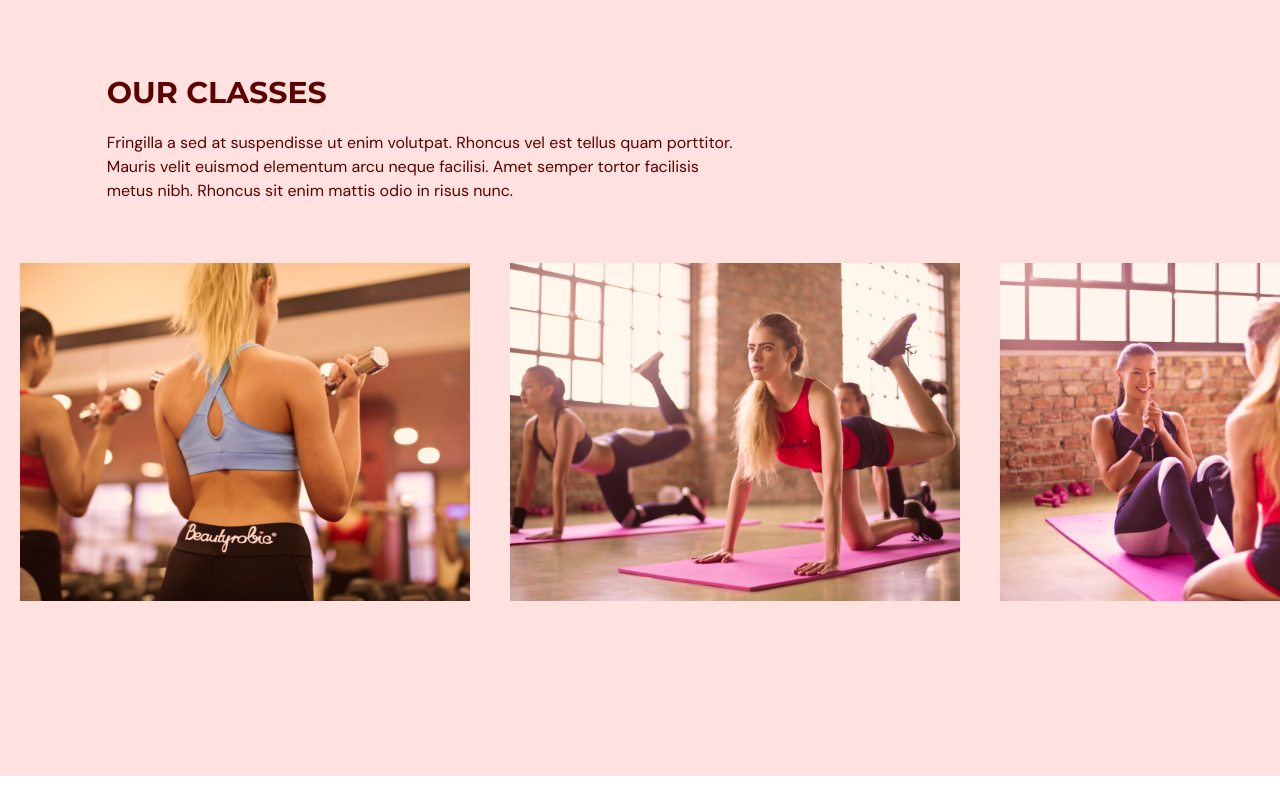
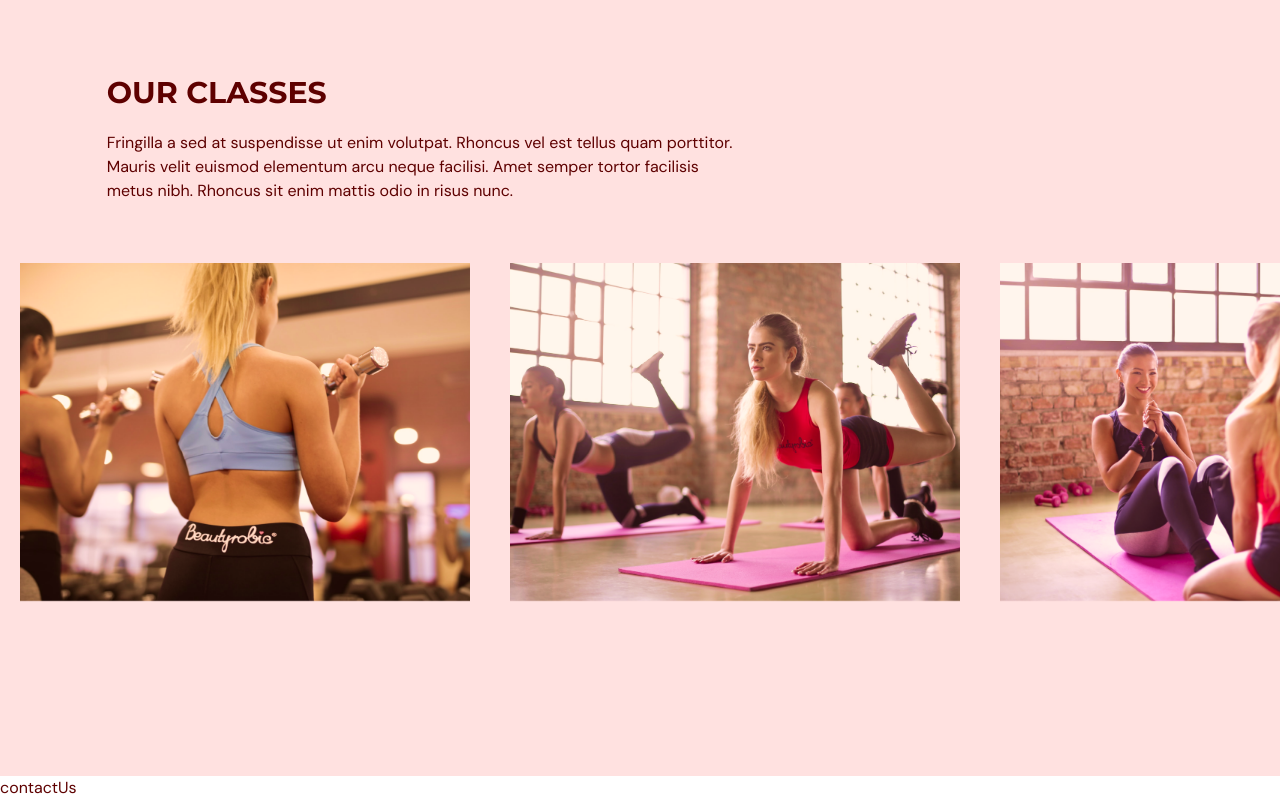
Before and after one commit to TheOneYana/Gym-app, a React (Vite) app: page / in a window 1280 px wide. Shown: the part 2262-3062 px from the top of the page. Before the commit the page ends 3038 px from the top, so only its background shows below. Built offline with nearby package versions, Linux system fonts and the light colour scheme.

Commit message:
Added contactUs component

```diff
--- a/src/App.tsx
+++ b/src/App.tsx
@@ -4,6 +4,7 @@ import Home from "@/scenes/home";
 import Benefits from "@/scenes/benefits";
 import { SelectedPage } from "@/shared/types";
 import OurClasses from "./scenes/ourClasses";
+import ContactUs from "./scenes/contactUs";
 
 function App() {
   const [selectedPage, setSelectedPage] = useState<SelectedPage>(
@@ -35,6 +36,7 @@ function App() {
       <Home setSelectedPage={setSelectedPage} />
       <Benefits setSelectedPage={setSelectedPage} />
       <OurClasses setSelectedPage={setSelectedPage} />
+      <ContactUs setSelectedPage={setSelectedPage} />
     </div>
   );
 }
--- /dev/null
+++ b/src/scenes/contactUs/index.tsx
@@ -0,0 +1,9 @@
+import React from "react";
+
+type Props = {};
+
+const ContactUs = (props: Props) => {
+  return <div>contactUs</div>;
+};
+
+export default ContactUs;
```
